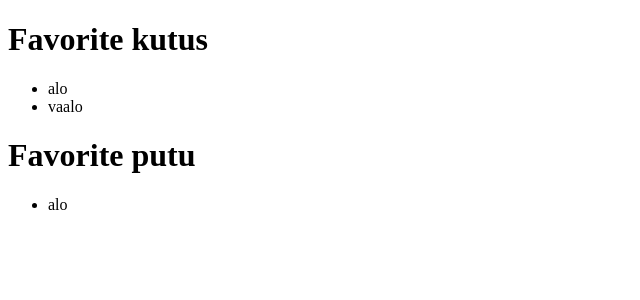
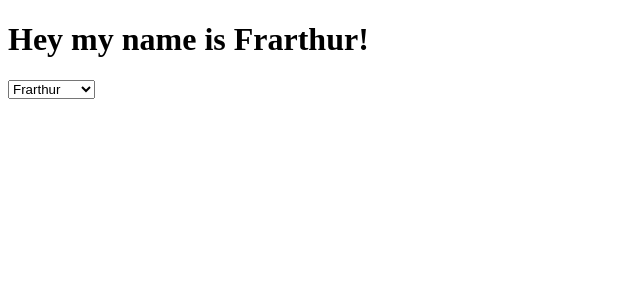
Before and after one commit to DipayanSenGupta/wieruch, a React (Create React App) app: page / in a window 1280 px wide. Shown: the top 300 px of the page, without its empty margins (0-640 px from the left). Built offline with nearby package versions, Linux system fonts and the light colour scheme.

Commit message:
Child component update their parent state

```diff
--- /dev/null
+++ b/src/Child.js
@@ -0,0 +1,34 @@
+import React from 'react';
+
+export class Child extends React.Component {
+    constructor(props){
+        super(props);
+        this.handleChange=this.handleChange.bind(this);
+    }
+    handleChange(e) {
+        const name = e.target.value;
+        this.props.onChange(name);
+    }
+    render() {
+        return (
+            <div>
+                 <h1>
+          Hey my name is {this.props.name}!
+        </h1>
+        <select id="great-names" onChange={this.handleChange}>
+          <option value="Frarthur">
+            Frarthur
+          </option>
+
+          <option value="Gromulus">
+            Gromulus
+          </option>
+
+          <option value="Thinkpiece">
+            Thinkpiece
+          </option>
+        </select>
+            </div>
+        )
+    }
+}
--- /dev/null
+++ b/src/Parent.js
@@ -0,0 +1,19 @@
+import React from 'react';
+import ReactDOM from 'react-dom';
+import { Child } from './Child';
+
+export class Parent extends React.Component {
+    constructor(props) {
+        super(props);
+        this.changeName = this.changeName.bind(this);
+        this.state = {name: 'Frarthur'};
+    }
+    changeName(newName) {
+        this.setState({
+          name:newName
+        })
+    }
+    render(){
+        return <Child name={this.state.name} onChange={this.changeName}/>
+    }
+}
--- a/src/index.js
+++ b/src/index.js
@@ -1,6 +1,6 @@
 import React from 'react';
 import ReactDOM from 'react-dom';
-import { Children } from './Children';
+import { Parent } from './Parent';
 
 
 class View extends React.Component{
@@ -16,6 +16,6 @@
 }
 
 ReactDOM.render(
-    <Children/>,
+    <Parent/>,
     document.getElementById('root')
 );
```
Also changed, not shown: src/Toggle.js (added, +29 -0 lines).
